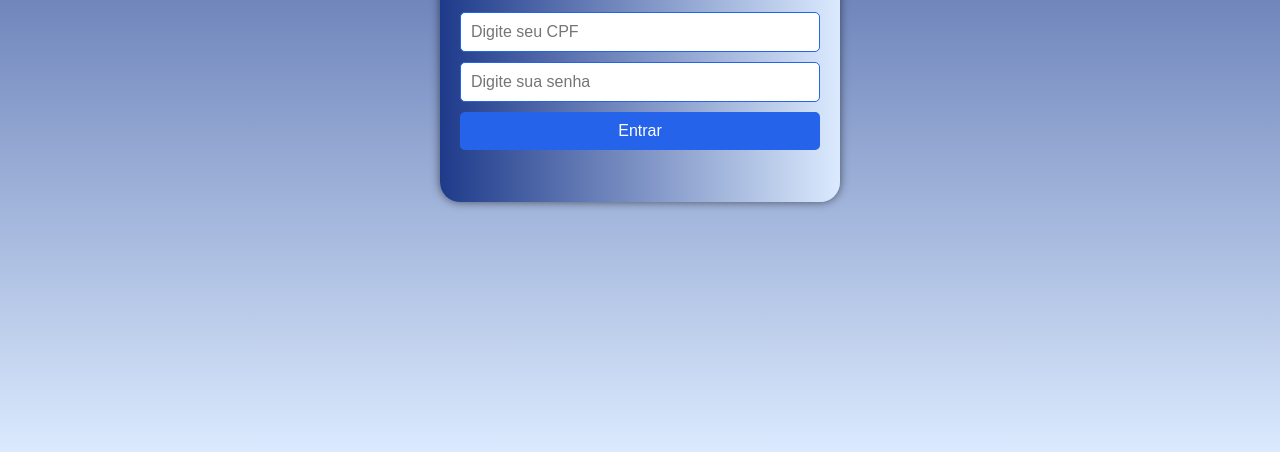
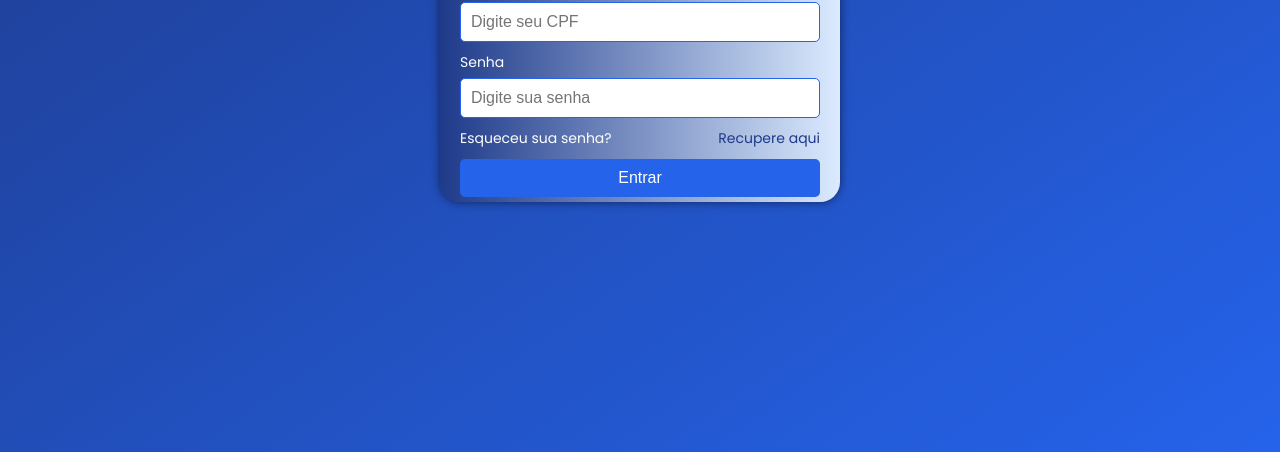
Before and after one commit to ketersonsilvadev/html-css, a plain HTML site: page carteira de trabalho/index.html in a window 1280 px wide. Shown: the part 348-800 px from the top of the page. Drawn offline with Linux system fonts and the light colour scheme.

Commit message:
atualizaçãoes

```diff
--- a/carteira de trabalho/index.html
+++ b/carteira de trabalho/index.html
@@ -1,11 +1,13 @@
 <!DOCTYPE html>
 <html lang="pt-br">
+
 <head>
     <meta charset="UTF-8">
     <meta name="viewport" content="width=device-width, initial-scale=1.0">
     <title>RG Digital</title>
     <link rel="stylesheet" href="style.css">
 </head>
+
 <body>
     <main>
         <div class="container">
@@ -13,18 +15,27 @@
                 RG Digital
             </h1>
 
+            <form>
                 <div class="login">
-               <input type="text" placeholder="Digite seu CPF" maxlength="14" required>
+                    <label for="CPF">CPF</label>
+                    <input type="text" id="CPF" placeholder="Digite seu CPF" maxlength="14" required>
                 </div>
 
                 <div class="login">
-                <input type="password" placeholder="Digite sua senha" required>
+                    <label for="senha">Senha</label>
+                    <input type="password" id="senha" placeholder="Digite sua senha" required>
+                </div>
+
+                <div class="esqueceu-a-senha">
+                    Esqueceu sua senha? <a href="#">Recupere aqui</a>
                 </div>
 
                 <button>
                     Entrar
                 </button>
+            </form>
         </div>
     </main>
 </body>
+
 </html>
--- a/carteira de trabalho/style.css
+++ b/carteira de trabalho/style.css
@@ -1,4 +1,6 @@
 @charset "UTF-8";
+
+@import url('https://fonts.googleapis.com/css2?family=Poppins:wght@300;400;500;600;700&display=swap');
 
 * {
     margin: 0;
@@ -18,7 +20,7 @@
 
 
 body {
-    background: linear-gradient(to bottom, #1E3A8A, #DBEAFE);
+    background: linear-gradient(145deg, #1E3A8A, #2563EB);
     min-height: 100vh;
     font-family: "Poppins", sans-serif;
 }
@@ -32,7 +34,8 @@ main {
 }
 
 .container {
-    width: 400px;
+    width: 90%;
+    max-width: 400px;
     height: 300px;
     display: flex;
     flex-direction: column;
@@ -62,9 +65,35 @@ input {
     font-size: 16px;
 }
 
-input:focus{
-    border-color:var(--azul);
-    box-shadow:0 0 8px var(--azul);
+input:focus {
+    border-color: var(--azul);
+    box-shadow: 0 0 8px var(--azul);
+}
+
+label {
+    color: var(--branco);
+    margin-bottom: 5px;
+    display: block;
+    font-size: 14px;
+}
+
+a {
+    color: var(--azul-escuro);
+    text-decoration: none;
+}
+
+a:hover {
+    color: black;
+    text-decoration: underline;
+}
+
+.esqueceu-a-senha {
+    color: var(--branco);
+    gap: 5px;
+    display: flex;
+    font-size: 14px;
+    justify-content: space-between;
+    margin-bottom: 10px;
 }
 
 button {
@@ -76,9 +105,9 @@ button {
     border-radius: 5px;
     cursor: pointer;
     font-size: 16px;
+    transition: background-color 0.3s;
 }
 
 button:hover {
     background-color: var(--azul-escuro);
-    transition:0.3s;
 }
```
Lines whose indentation alone changed are shown as unchanged.
